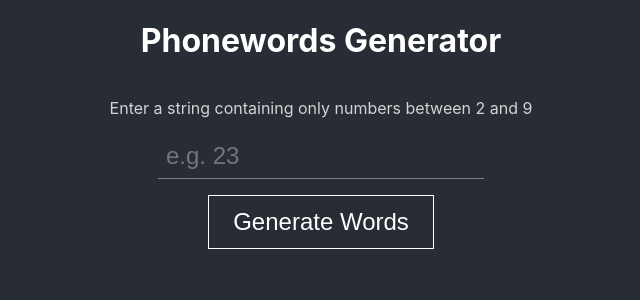
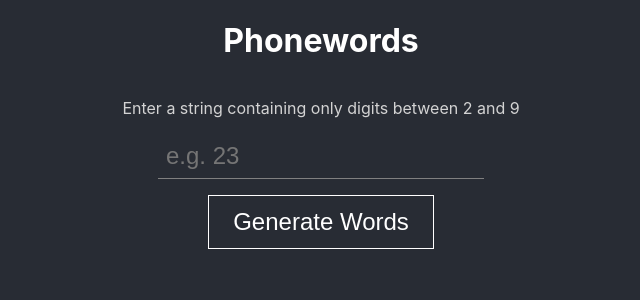
Before and after one commit to ewantindale/phonewords, a React (Create React App) app in the folder frontend/: page / in a window 1280 px wide. Shown: the top 300 px of the page, without its empty margins (319-959 px from the left). Built offline with nearby package versions, Linux system fonts and the light colour scheme.

Commit message:
update title

```diff
--- a/frontend/public/index.html
+++ b/frontend/public/index.html
@@ -24,7 +24,7 @@
       work correctly both with client-side routing and a non-root public URL.
       Learn how to configure a non-root public URL by running `npm run build`.
     -->
-    <title>React App</title>
+    <title>Phonewords</title>
   </head>
   <body>
     <noscript>You need to enable JavaScript to run this app.</noscript>
--- a/frontend/src/App.js
+++ b/frontend/src/App.js
@@ -33,9 +33,9 @@ const App = () => {
   return (
     <div className="App">
       <header className="App-header">
-        <h1>Phonewords Generator</h1>
+        <h1>Phonewords</h1>
         <p className="App-description">
-          Enter a string containing only numbers between 2 and 9
+          Enter a string containing only digits between 2 and 9
         </p>
 
         <form onSubmit={submitForm}>
```
